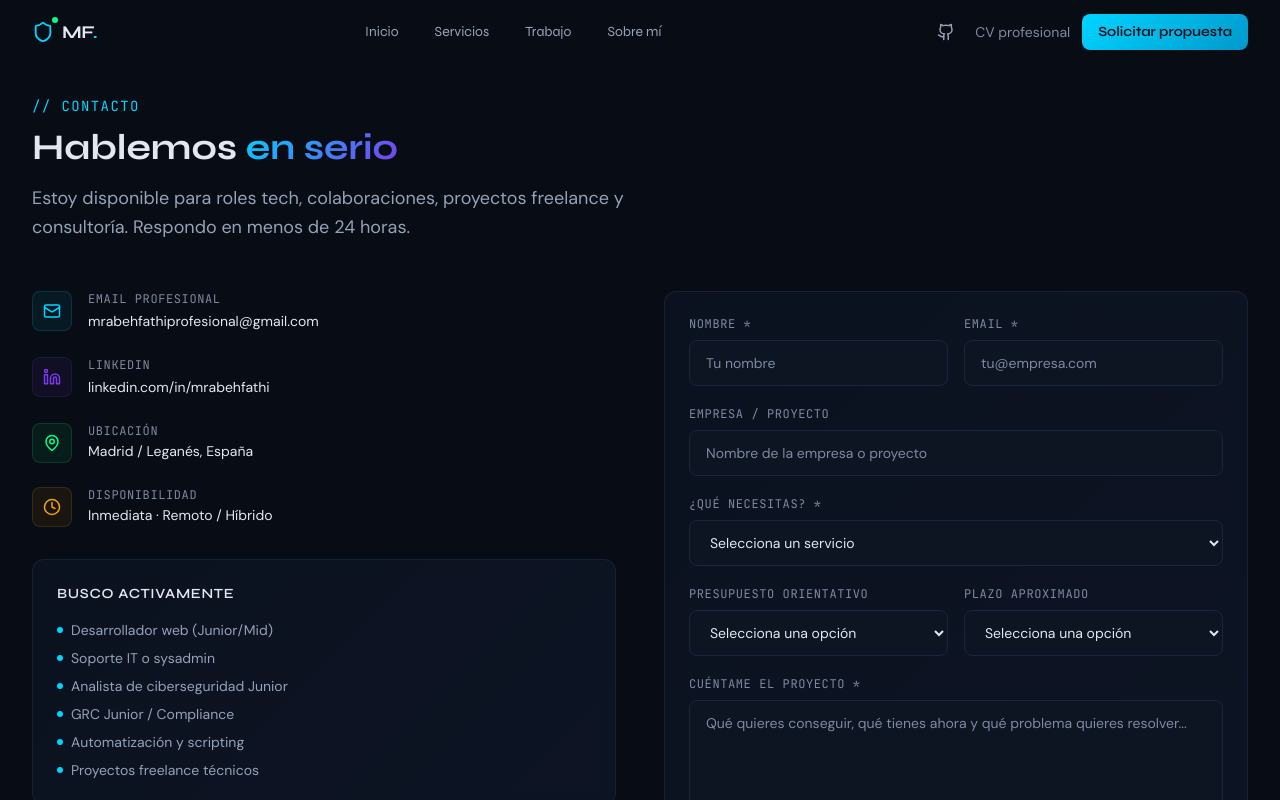
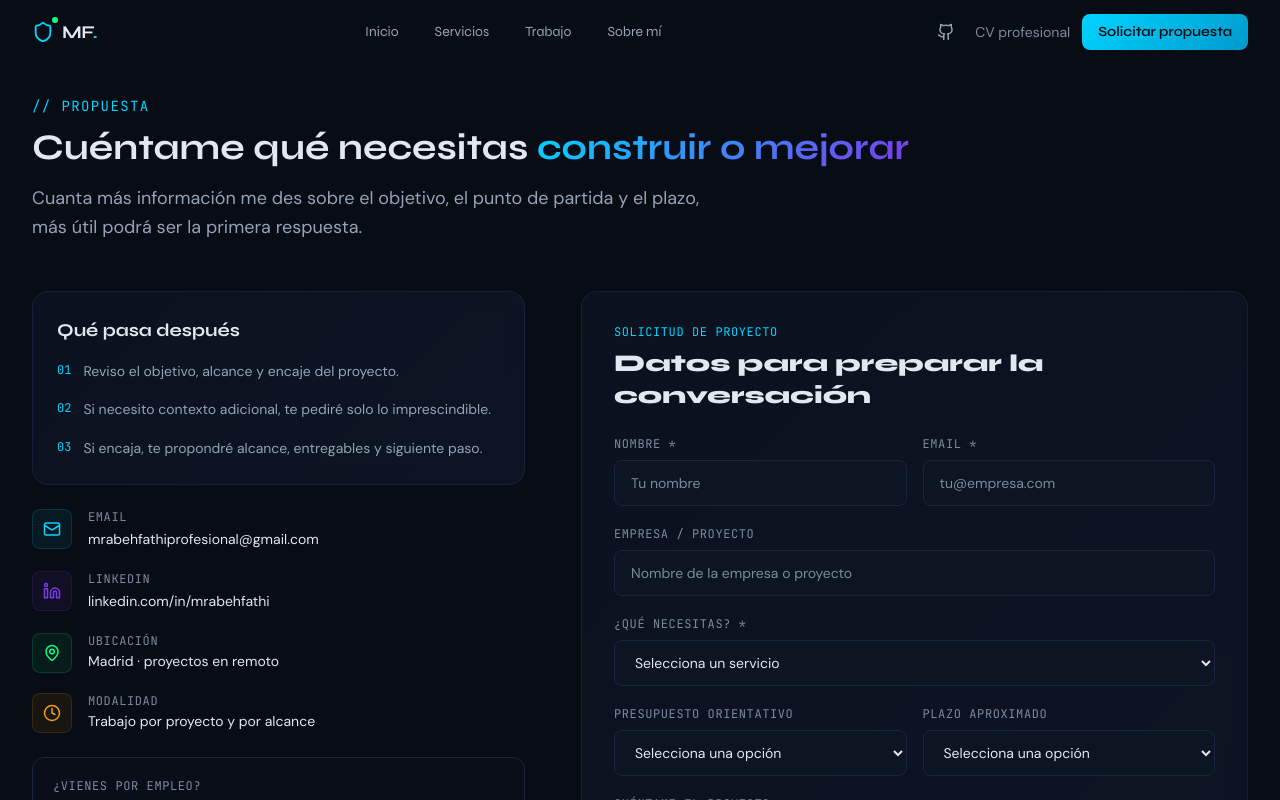
Before and after one commit to Marbi8891/portfolio-mrabeh, a React (Vite) app in the folder mrabeh-portfolio/mrabeh-portfolio/: page /contacto in a window 1280 px wide. Shown: the top 800 px of the page. Built offline with nearby package versions, Linux system fonts and the light colour scheme.

Commit message:
feat: separate client enquiries from job opportunities

```diff
--- a/mrabeh-portfolio/mrabeh-portfolio/src/pages/Contact.tsx
+++ b/mrabeh-portfolio/mrabeh-portfolio/src/pages/Contact.tsx
@@ -1,33 +1,50 @@
-import { Mail, Linkedin, MapPin, Clock } from 'lucide-react'
+import { Link } from 'react-router-dom'
+import { Clock, Linkedin, Mail, MapPin } from 'lucide-react'
+import ContactForm from '@/components/ContactForm'
 import SectionTitle from '@/components/SectionTitle'
-import ContactForm from '@/components/ContactForm'
 import Seo from '@/components/Seo'
 
 export default function Contact() {
   return (
     <div className="pt-24 pb-20">
       <Seo
-        title="Contacto"
-        description="Contacta con Mrabeh Fathi para roles tech, colaboraciones o proyectos freelance."
+        title="Solicitar propuesta | Mrabeh Fathi"
+        description="Cuéntame tu proyecto web, automatización o necesidad de seguridad y solicita una propuesta de alcance y presupuesto."
         path="/contacto"
       />
+
       <div className="section-container">
         <SectionTitle
           as="h1"
-          label="contacto"
-          title="Hablemos"
-          highlight="en serio"
-          description="Estoy disponible para roles tech, colaboraciones, proyectos freelance y consultoría. Respondo en menos de 24 horas."
+          label="propuesta"
+          title="Cuéntame qué necesitas"
+          highlight="construir o mejorar"
+          description="Cuanta más información me des sobre el objetivo, el punto de partida y el plazo, más útil podrá ser la primera respuesta."
         />
 
-        <div className="grid lg:grid-cols-2 gap-12">
-          {/* Info */}
-          <div>
-            <div className="space-y-6 mb-8">
+        <div className="grid lg:grid-cols-[0.85fr_1.15fr] gap-10 lg:gap-14">
+          <aside>
+            <div className="card-glass rounded-2xl p-6 mb-6">
+              <h2 className="font-display font-bold text-lg text-text mb-4">Qué pasa después</h2>
+              <ol className="space-y-4">
+                {[
+                  ['01', 'Reviso el objetivo, alcance y encaje del proyecto.'],
+                  ['02', 'Si necesito contexto adicional, te pediré solo lo imprescindible.'],
+                  ['03', 'Si encaja, te propondré alcance, entregables y siguiente paso.'],
+                ].map(([step, text]) => (
+                  <li key={step} className="flex items-start gap-3">
+                    <span className="font-mono text-xs text-accent mt-0.5">{step}</span>
+                    <span className="text-sm text-text-dim leading-relaxed">{text}</span>
+                  </li>
+                ))}
+              </ol>
+            </div>
+
+            <div className="space-y-5 mb-6">
               {[
                 {
                   icon: Mail,
-                  label: 'Email profesional',
+                  label: 'Email',
                   value: 'mrabehfathiprofesional@gmail.com',
                   href: 'mailto:mrabehfathiprofesional@gmail.com',
                   color: '#00d4ff',
@@ -42,15 +59,13 @@ export default function Contact() {
                 {
                   icon: MapPin,
                   label: 'Ubicación',
-                  value: 'Madrid / Leganés, España',
-                  href: undefined,
+                  value: 'Madrid · proyectos en remoto',
                   color: '#00ff88',
                 },
                 {
                   icon: Clock,
-                  label: 'Disponibilidad',
-                  value: 'Inmediata · Remoto / Híbrido',
-                  href: undefined,
+                  label: 'Modalidad',
+                  value: 'Trabajo por proyecto y por alcance',
                   color: '#f59e0b',
                 },
               ].map((item) => {
@@ -83,31 +98,22 @@ export default function Contact() {
               })}
             </div>
 
-            {/* What I'm looking for */}
-            <div className="card-glass rounded-xl p-6">
-              <h3 className="font-display font-semibold text-sm text-text mb-4 uppercase tracking-wider">
-                Busco activamente
-              </h3>
-              <ul className="space-y-2">
-                {[
-                  'Desarrollador web (Junior/Mid)',
-                  'Soporte IT o sysadmin',
-                  'Analista de ciberseguridad Junior',
-                  'GRC Junior / Compliance',
-                  'Automatización y scripting',
-                  'Proyectos freelance técnicos',
-                ].map((item) => (
-                  <li key={item} className="flex items-center gap-2 text-sm text-text-dim">
-                    <span className="w-1.5 h-1.5 rounded-full bg-accent flex-shrink-0" />
-                    {item}
-                  </li>
-                ))}
-              </ul>
+            <div className="rounded-xl border border-border bg-surface/30 p-5">
+              <p className="text-xs font-mono uppercase tracking-wider text-text-muted mb-2">¿Vienes por empleo?</p>
+              <p className="text-sm text-text-dim leading-relaxed mb-3">
+                Esta página está pensada para proyectos y clientes. Mi experiencia, formación y disponibilidad laboral están separadas para no mezclar ambos objetivos.
+              </p>
+              <Link to="/cv" className="text-sm text-accent hover:underline">
+                Ver CV profesional →
+              </Link>
             </div>
-          </div>
+          </aside>
 
-          {/* Form */}
-          <div className="card-glass rounded-xl p-6">
+          <div className="card-glass rounded-2xl p-6 sm:p-8">
+            <div className="mb-6">
+              <p className="font-mono text-xs uppercase tracking-wider text-accent mb-2">Solicitud de proyecto</p>
+              <h2 className="font-display font-black text-2xl text-text">Datos para preparar la conversación</h2>
+            </div>
             <ContactForm />
           </div>
         </div>
```
